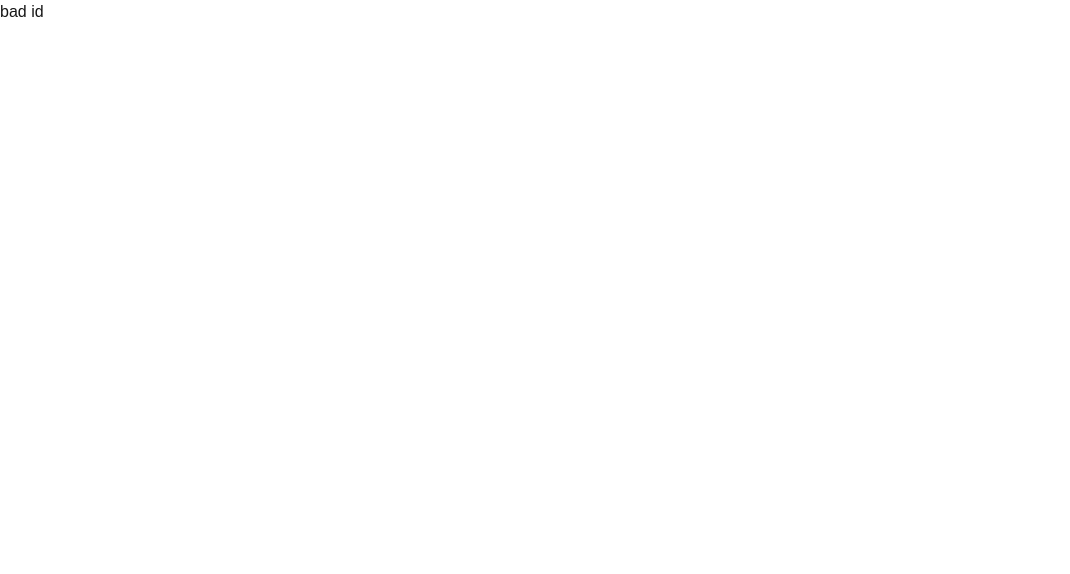
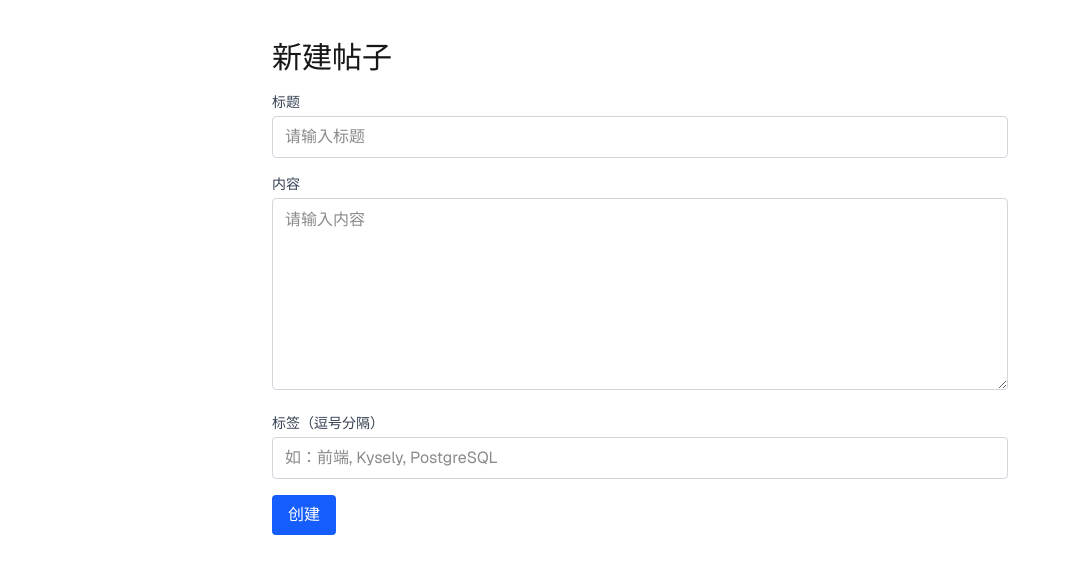
Before and after one commit to Gianthard-cyh/bytedance-hw-blog, a Next.js app: page /posts/new in a window 1280 px wide. Shown: the top 574 px of the page, without its empty margins (0-1070 px from the left). Built offline with nearby package versions, Linux system fonts and the light colour scheme.

Commit message:
feat(帖子): 添加新建和编辑帖子功能

```diff
--- a/app/page.tsx
+++ b/app/page.tsx
@@ -21,6 +21,7 @@ export default async function Home() {
   return (
     <main className="max-w-3xl mx-auto my-10 px-4 font-sans">
       <h1 className="text-2xl md:text-3xl mb-3">文章列表</h1>
+      <div className="mb-4"><Link href="/posts/new" className="text-blue-600 hover:underline">新建帖子</Link></div>
       <ul className="list-none p-0 m-0">
         {rows.map((p) => {
           const excerpt = p.content.length > 120 ? p.content.slice(0, 120) + '…' : p.content
--- /dev/null
+++ b/app/posts/[id]/edit/EditForm.tsx
@@ -0,0 +1,89 @@
+"use client"
+import { useState } from 'react'
+import { useRouter } from 'next/navigation'
+
+export default function EditForm({ id, initial }: { id: number; initial: { title: string; content: string; tags: string[] } }) {
+  const router = useRouter()
+  const [title, setTitle] = useState(initial.title)
+  const [content, setContent] = useState(initial.content)
+  const [tagsInput, setTagsInput] = useState((initial.tags || []).join(', '))
+  const [loading, setLoading] = useState(false)
+  const [error, setError] = useState<string | null>(null)
+
+  const handleSubmit = async (e: React.FormEvent) => {
+    e.preventDefault()
+    setError(null)
+    const tags = tagsInput
+      .split(',')
+      .map((t) => t.trim())
+      .filter(Boolean)
+    if (!title.trim() && !content.trim() && tags.length === 0) {
+      setError('没有任何修改')
+      return
+    }
+    setLoading(true)
+    try {
+      const res = await fetch(`/api/posts/${id}`, {
+        method: 'PUT',
+        headers: { 'Content-Type': 'application/json' },
+        body: JSON.stringify({ title: title.trim() || undefined, content: content.trim() || undefined, tags })
+      })
+      if (!res.ok) {
+        const unknownData: unknown = await res.json().catch(() => ({}))
+        let msg = '更新失败'
+        if (unknownData && typeof unknownData === 'object' && 'error' in unknownData) {
+          msg = String((unknownData as { error: unknown }).error || msg)
+        }
+        setError(msg)
+        setLoading(false)
+        return
+      }
+      router.push(`/posts/${id}`)
+    } catch {
+      setError('网络错误')
+      setLoading(false)
+    }
+  }
+
+  return (
+    <form onSubmit={handleSubmit} className="space-y-4">
+      <div>
+        <label className="block text-sm text-gray-700 mb-1">标题</label>
+        <input
+          className="w-full border border-gray-300 rounded px-3 py-2 focus:outline-none focus:ring focus:ring-blue-200"
+          value={title}
+          onChange={(e) => setTitle(e.target.value)}
+          placeholder="请输入标题"
+        />
+      </div>
+      <div>
+        <label className="block text-sm text-gray-700 mb-1">内容</label>
+        <textarea
+          className="w-full border border-gray-300 rounded px-3 py-2 h-48 leading-relaxed focus:outline-none focus:ring focus:ring-blue-200"
+          value={content}
+          onChange={(e) => setContent(e.target.value)}
+          placeholder="请输入内容"
+        />
+      </div>
+      <div>
+        <label className="block text-sm text-gray-700 mb-1">标签（逗号分隔）</label>
+        <input
+          className="w-full border border-gray-300 rounded px-3 py-2 focus:outline-none focus:ring focus:ring-blue-200"
+          value={tagsInput}
+          onChange={(e) => setTagsInput(e.target.value)}
+          placeholder="如：前端, Kysely, PostgreSQL"
+        />
+      </div>
+      {error && <div className="text-red-600">{error}</div>}
+      <div className="flex gap-3">
+        <button
+          type="submit"
+          disabled={loading}
+          className="px-4 py-2 bg-blue-600 text-white rounded hover:bg-blue-700 disabled:opacity-60"
+        >
+          {loading ? '保存中…' : '保存修改'}
+        </button>
+      </div>
+    </form>
+  )
+}
--- /dev/null
+++ b/app/posts/[id]/edit/page.tsx
@@ -0,0 +1,21 @@
+import { headers } from 'next/headers'
+import EditForm from './EditForm'
+
+export default async function EditPostPage({ params }: { params: Promise<{ id: string }> }) {
+  const { id: idStr } = await params
+  const id = Number(idStr)
+  if (!Number.isFinite(id)) return <main className="max-w-3xl mx-auto my-10 px-4 font-sans">ID 不合法</main>
+  const h = await headers()
+  const host = h.get('host') || 'localhost:3000'
+  const proto = h.get('x-forwarded-proto') ?? 'http'
+  const base = `${proto}://${host}`
+  const res = await fetch(`${base}/api/posts/${id}`, { cache: 'no-store' })
+  if (!res.ok) return <main className="max-w-3xl mx-auto my-10 px-4 font-sans">加载失败</main>
+  const data = await res.json() as { title: string; content: string; tags: string[] }
+  return (
+    <main className="max-w-3xl mx-auto my-10 px-4 font-sans">
+      <h1 className="text-2xl md:text-3xl mb-4">编辑帖子</h1>
+      <EditForm id={id} initial={{ title: data.title, content: data.content, tags: data.tags || [] }} />
+    </main>
+  )
+}
--- a/app/posts/[id]/page.tsx
+++ b/app/posts/[id]/page.tsx
@@ -25,6 +25,7 @@ export default async function Page({ params }: { params: Promise<{ id: string }>
   return (
     <main className="max-w-3xl mx-auto my-10 px-4 font-sans">
       <Link href="/" className="inline-block mb-3 text-blue-600 hover:underline">← 返回列表</Link>
+      <Link href={`/posts/${data.id}/edit`} className="inline-block mb-3 ml-3 text-blue-600 hover:underline">编辑</Link>
       <h1 className="text-2xl md:text-3xl mb-2">{data.title}</h1>
       <div className="text-gray-600 mb-3 space-x-3">
         <span>作者：{data.author || '匿名'}</span>
--- /dev/null
+++ b/app/posts/new/page.tsx
@@ -0,0 +1,93 @@
+"use client"
+import { useState } from 'react'
+import { useRouter } from 'next/navigation'
+
+export default function NewPostPage() {
+  const router = useRouter()
+  const [title, setTitle] = useState('')
+  const [content, setContent] = useState('')
+  const [tagsInput, setTagsInput] = useState('')
+  const [loading, setLoading] = useState(false)
+  const [error, setError] = useState<string | null>(null)
+
+  const handleSubmit = async (e: React.FormEvent) => {
+    e.preventDefault()
+    setError(null)
+    const tags = tagsInput
+      .split(',')
+      .map((t) => t.trim())
+      .filter(Boolean)
+    if (!title.trim() || !content.trim()) {
+      setError('标题和内容不能为空')
+      return
+    }
+    setLoading(true)
+    try {
+      const res = await fetch('/api/posts', {
+        method: 'POST',
+        headers: { 'Content-Type': 'application/json' },
+        body: JSON.stringify({ title: title.trim(), content: content.trim(), tags })
+      })
+      if (!res.ok) {
+        const unknownData: unknown = await res.json().catch(() => ({}))
+        let msg = '创建失败'
+        if (unknownData && typeof unknownData === 'object' && 'error' in unknownData) {
+          msg = String((unknownData as { error: unknown }).error || msg)
+        }
+        setError(msg)
+        setLoading(false)
+        return
+      }
+      const data = await res.json() as { id: number }
+      router.push(`/posts/${data.id}`)
+    } catch {
+      setError('网络错误')
+      setLoading(false)
+    }
+  }
+
+  return (
+    <main className="max-w-3xl mx-auto my-10 px-4 font-sans">
+      <h1 className="text-2xl md:text-3xl mb-4">新建帖子</h1>
+      {error && <div className="mb-3 text-red-600">{error}</div>}
+      <form onSubmit={handleSubmit} className="space-y-4">
+        <div>
+          <label className="block text-sm text-gray-700 mb-1">标题</label>
+          <input
+            className="w-full border border-gray-300 rounded px-3 py-2 focus:outline-none focus:ring focus:ring-blue-200"
+            value={title}
+            onChange={(e) => setTitle(e.target.value)}
+            placeholder="请输入标题"
+          />
+        </div>
+        <div>
+          <label className="block text-sm text-gray-700 mb-1">内容</label>
+          <textarea
+            className="w-full border border-gray-300 rounded px-3 py-2 h-48 leading-relaxed focus:outline-none focus:ring focus:ring-blue-200"
+            value={content}
+            onChange={(e) => setContent(e.target.value)}
+            placeholder="请输入内容"
+          />
+        </div>
+        <div>
+          <label className="block text-sm text-gray-700 mb-1">标签（逗号分隔）</label>
+          <input
+            className="w-full border border-gray-300 rounded px-3 py-2 focus:outline-none focus:ring focus:ring-blue-200"
+            value={tagsInput}
+            onChange={(e) => setTagsInput(e.target.value)}
+            placeholder="如：前端, Kysely, PostgreSQL"
+          />
+        </div>
+        <div className="flex gap-3">
+          <button
+            type="submit"
+            disabled={loading}
+            className="px-4 py-2 bg-blue-600 text-white rounded hover:bg-blue-700 disabled:opacity-60"
+          >
+            {loading ? '创建中…' : '创建'}
+          </button>
+        </div>
+      </form>
+    </main>
+  )
+}
```
